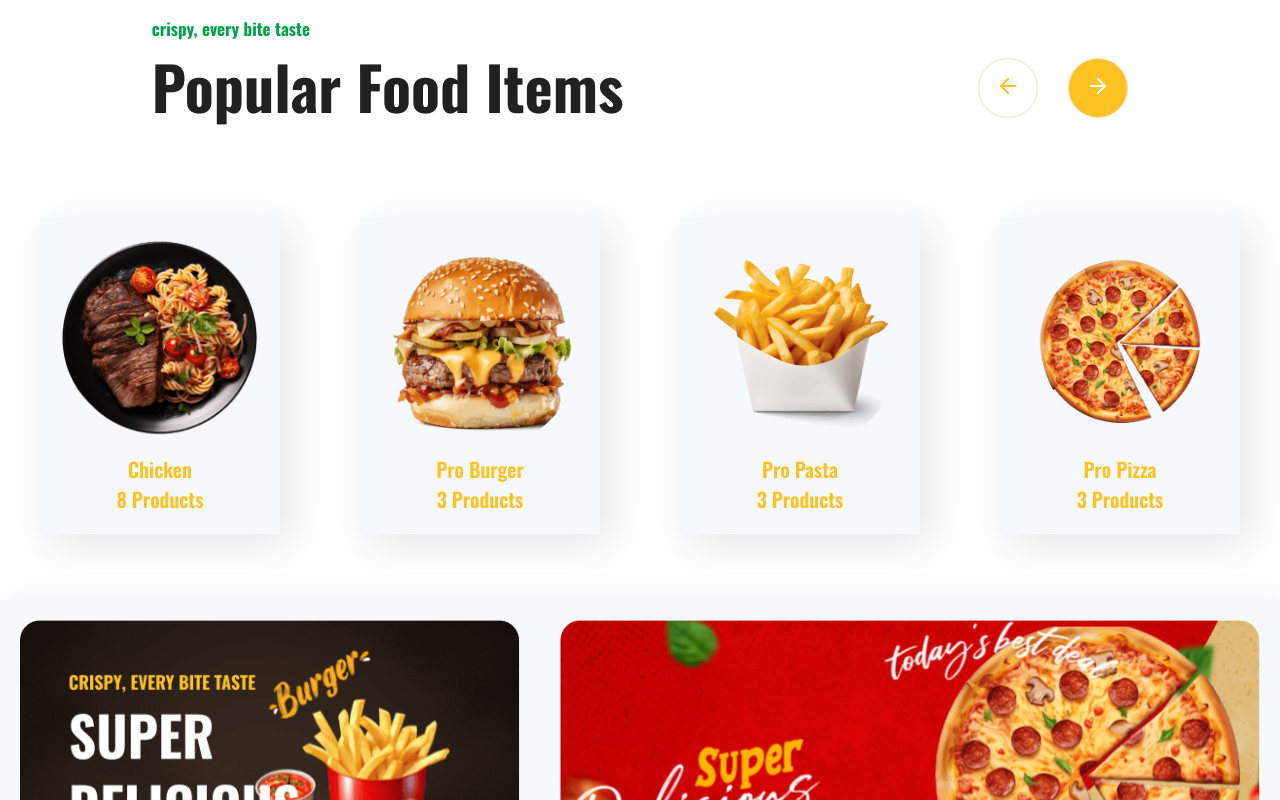
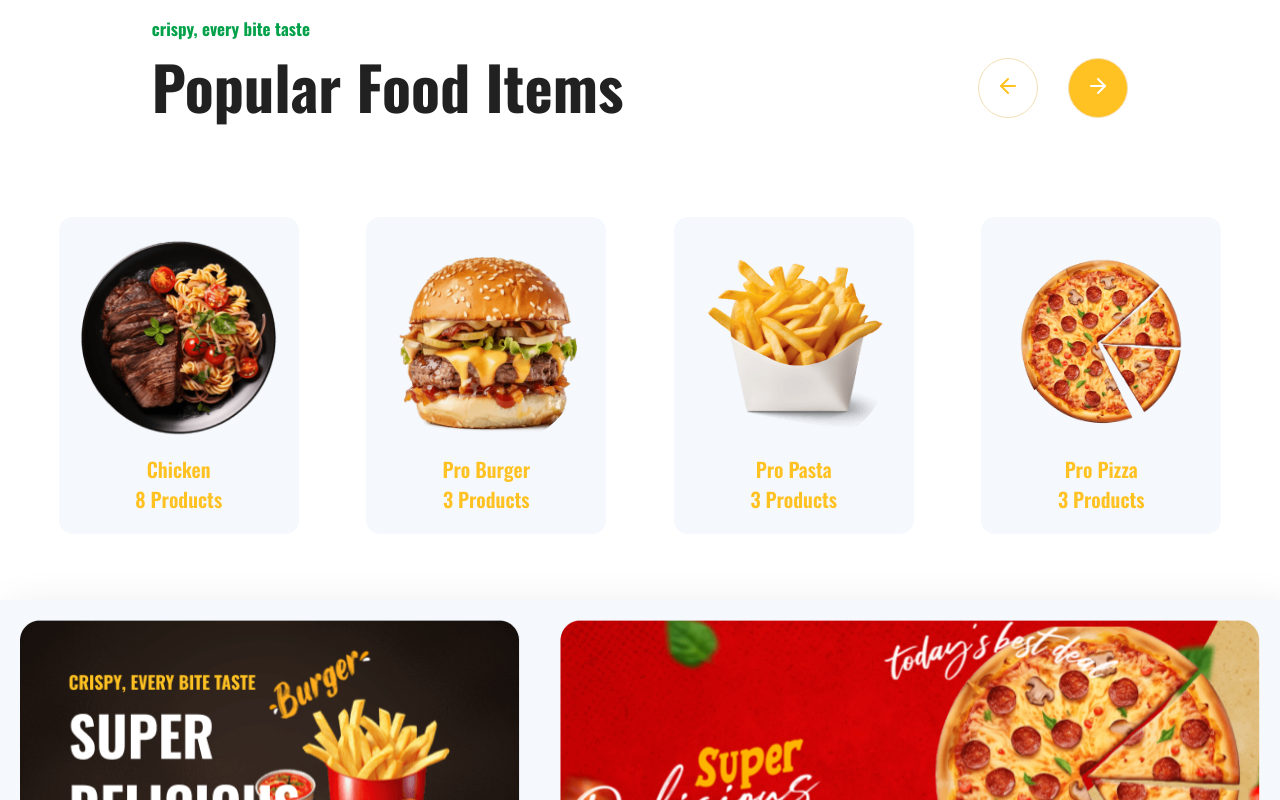
Before and after one commit to Mirsaid-wq/Pizza-Hut, a React (Vite) app: page / in a window 1280 px wide. Shown: the part 704-1504 px from the top of the page. Built offline with nearby package versions, Linux system fonts and the light colour scheme.

Commit message:
fixed bugs

```diff
--- a/src/Food.css
+++ b/src/Food.css
@@ -6,16 +6,27 @@
 .menu_2 {
   display: flex;
   justify-content: space-between;
+  gap: 30px;
   align-items: center;
+  width: 100%;
+}
+
+.chicken {
   padding: 20px;
   background-color: #f5f8fd;
   text-align: center;
+  border-radius: 14px;
+}
+
+.chicken:hover {
   box-shadow: 10px 10px 40px rgba(0, 0, 0, 0.1);
-  transition: box-shadow 0.3s ease;
+  transition: box-shadow 0.5s ease-in-out;
 }
+
 .menu_1 {
-  display: flex;
-  align-items: center;
+  max-width: 1200px;
+  width: 100%;
+  margin: auto;
   height: 450px;
   background-color: white;
 }
--- a/src/Food.jsx
+++ b/src/Food.jsx
@@ -1,4 +1,5 @@
 import "./Food.css";
+import image from "./assets/3df6d2b34ce0999319a2f87e7da0fed0162c3612.png"
 
 function Food() {
   return (
@@ -7,14 +8,12 @@ function Food() {
         <div className="menu_2">
           <div className="chicken">
             <img
-              src="src/assets/3df6d2b34ce0999319a2f87e7da0fed0162c3612.png"
+              src={image}
               alt=""
             />
             <h3>Chicken</h3>
             <h3>8 Products</h3>
           </div>
-        </div>
-        <div className="menu_2">
           <div className="chicken">
             <img
               src="src/assets/cd1459f30203102fc70c81607893562d022fde00.png"
@@ -23,8 +22,6 @@ function Food() {
             <h3>Pro Burger</h3>
             <h3>3 Products</h3>
           </div>
-        </div>
-        <div className="menu_2">
           <div className="chicken">
             <img
               src="src/assets/b5c2e2489ee6aaa7cb5dc283ca66667d620bd429.png"
@@ -33,8 +30,6 @@ function Food() {
             <h3>Pro Pasta</h3>
             <h3>3 Products</h3>
           </div>
-        </div>
-        <div className="menu_2">
           <div className="chicken">
             <img
               src="src/assets/0b8163faf92943a143d37dab4fdb66f1542f7970.png"
```
